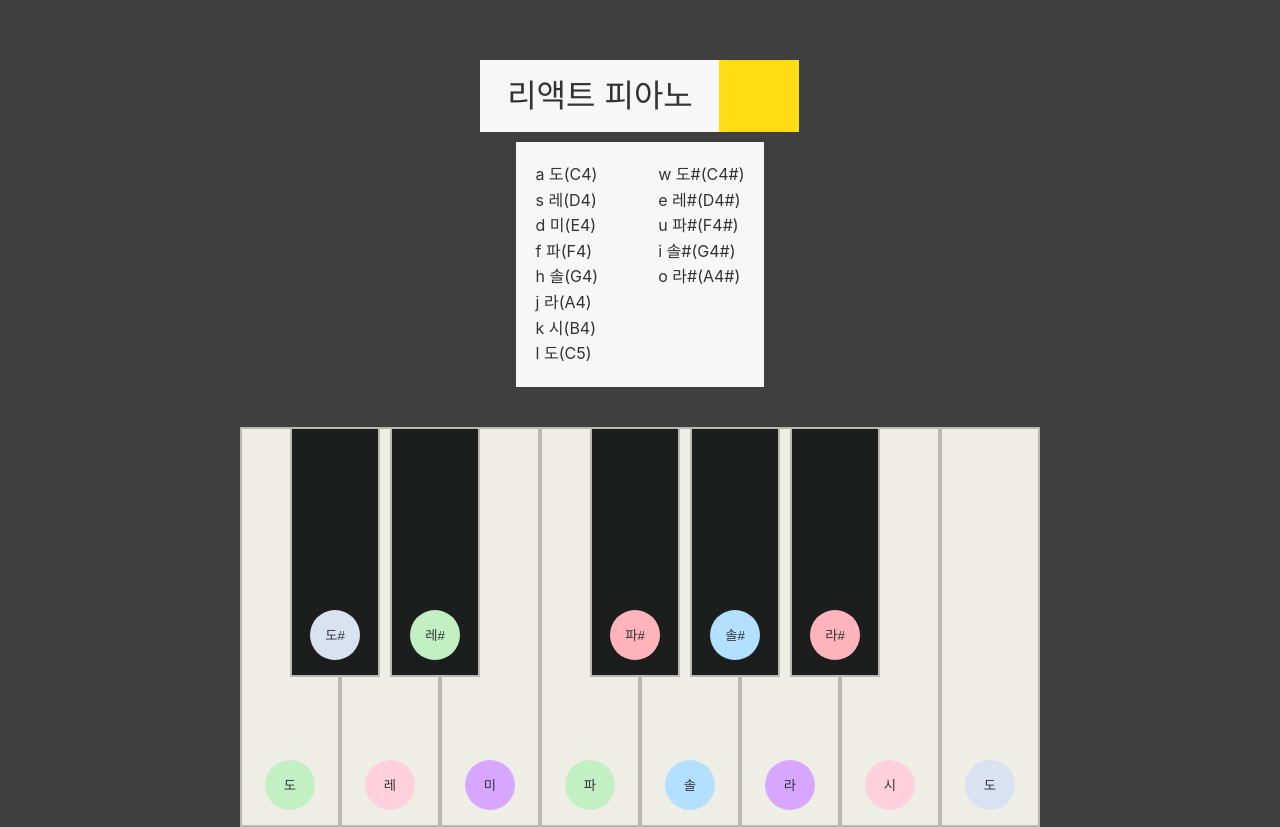
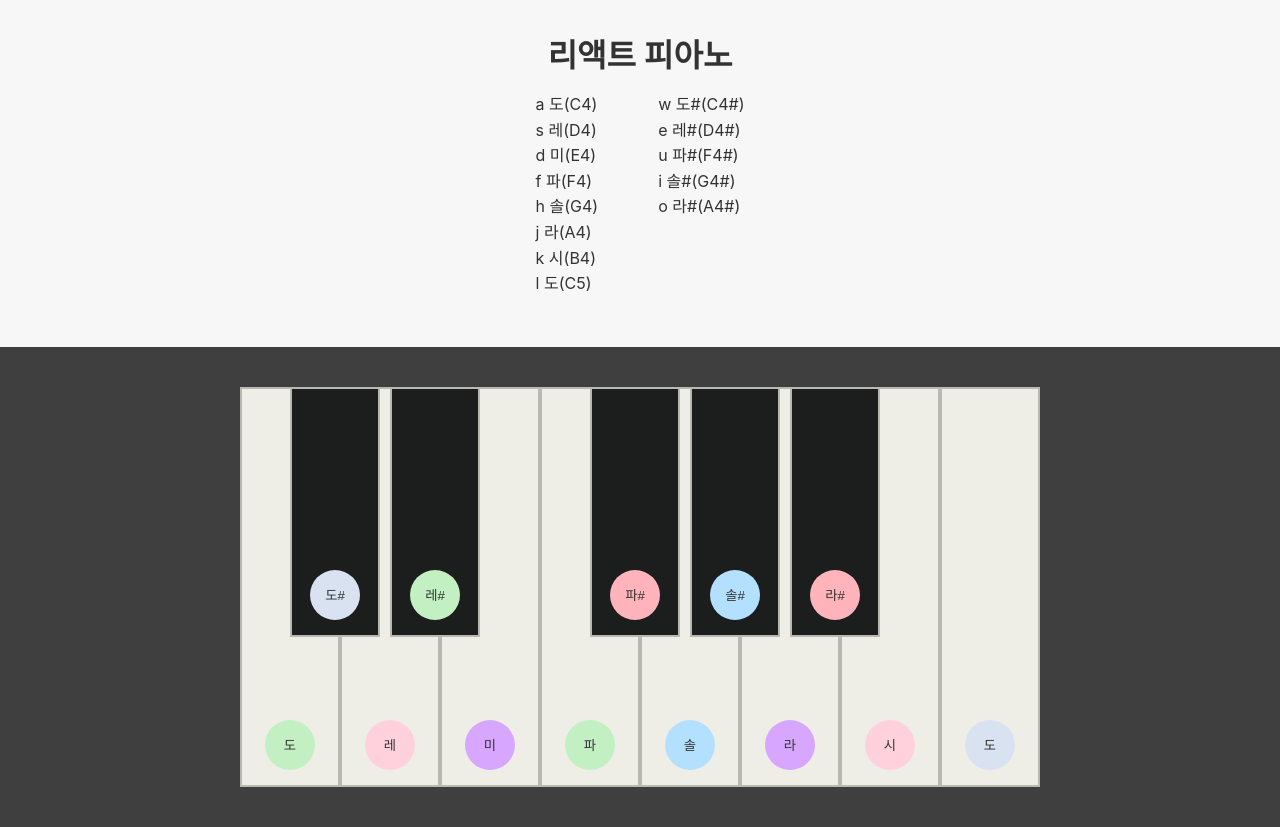
Before and after one commit to 1il1day/react-piano, a React (Create React App) app: page / in a window 1280 px wide. After the commit the page ends 800 px from the top, so only its background shows below. Built offline with nearby package versions, Linux system fonts and the light colour scheme.

Commit message:
피아노 css 스타일 수정

```diff
--- a/src/components/Piano.tsx
+++ b/src/components/Piano.tsx
@@ -74,27 +74,19 @@ const InfoContainer = styled.div`
   display: flex;
   flex-direction: column;
   align-items: center;
-  max-width: 320px;
-  padding: 60px 0 40px;
+  gap: 10px;
+  width: 100%;
+  margin-bottom: 40px;
+  padding: 40px;
   font-size: 32px;
+  background-color: #f7f7f7;
   color: #333;
 `;
 const InfoTitle = styled.h2`
   position: relative;
-  width: 240px;
-  padding: 20px 0;
   text-align: center;
+  font-weight: 600;
   background-color: #f7f7f7;
-  transform: translateX(calc(-80px / 2));
-  &::after{
-    content: "";
-    position: absolute;
-    top: 0;
-    right: -79px;
-    width: 80px;
-    height: 100%;
-    background: #ffdc13;
-  }
 `;
 const InfoDescWrap = styled.div`
   display: flex;
@@ -102,11 +94,10 @@ const InfoDescWrap = styled.div`
   gap: 20px;
   width: 100%;
   background-color: #f7f7f7;
-  margin-top: 10px;
 `;
 const InfoDesc = styled.p`
   position: relative;
-  padding: 20px;
+  padding: 10px 20px;
   font-size: 16px;
   line-height: 1.6;
   color: #333;
```
